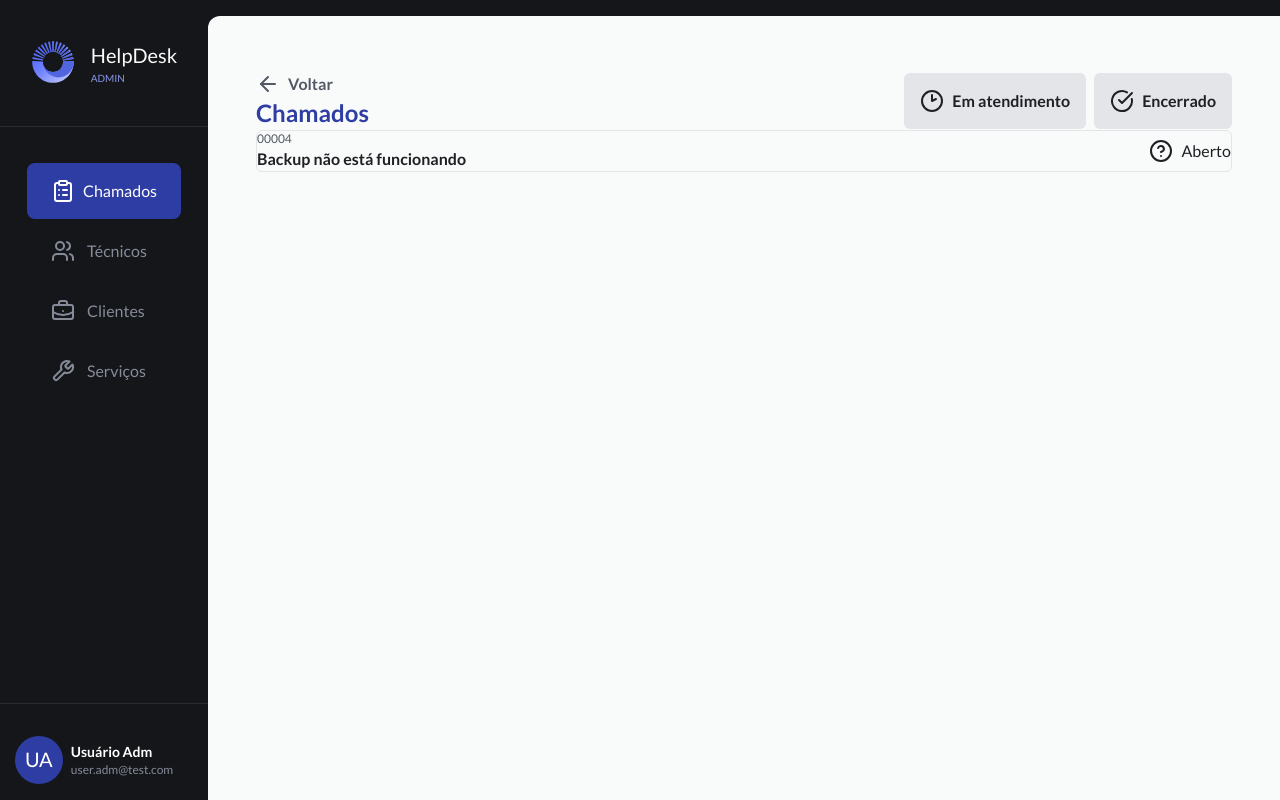
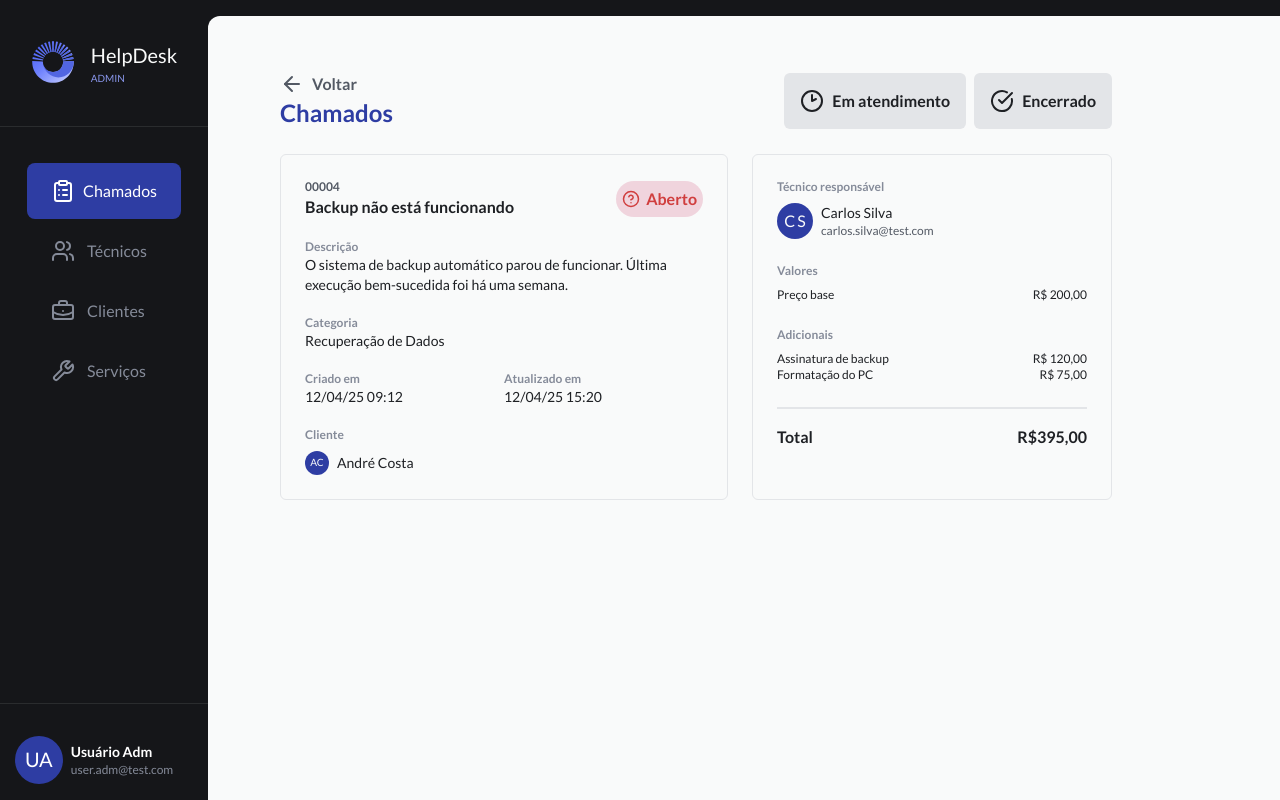
Before and after one commit to vitingg/help-desk-web, a React (Vite) app: page /dashboard/admin in a window 1280 px wide. Built offline with nearby package versions, Linux system fonts and the light colour scheme.

Commit message:
style: style the callings

```diff
--- a/src/modules/admin/components/second-content.tsx
+++ b/src/modules/admin/components/second-content.tsx
@@ -2,39 +2,108 @@ import { ArrowLeft, Clock2, CircleCheckBig, CircleHelp } from "lucide-react";
 
 export function Detail() {
   return (
-    <>
-      <div className="flex justify-between items-center pt-14">
-        <div className="flex flex-col">
+    <div className="md:pr-30 pd:ml-30 pr-6 pl-6">
+      <div className="flex flex-col md:flex-row md:justify-between md:items-center pt-14">
+        <div className="flex flex-col pb-3 md:pb-0">
           <p className="text-gray-300 font-semibold gap-2 flex items-center">
             <ArrowLeft /> Voltar
           </p>
           <p className="text-blue-dark font-semibold text-xl">Chamados</p>
         </div>
-        <div className="font-semibold text-gray-200 flex gap-2">
-          <div className="p-4 flex gap-2 bg-gray-500  rounded-md">
+        <div className="font-semibold text-gray-200 flex gap-2 ">
+          <div className="p-4 flex gap-2 flex-1 md:flex-none bg-gray-500  rounded-md">
             <Clock2 /> Em atendimento
           </div>
-          <div className="p-4 flex gap-2 bg-gray-500 rounded-md">
+          <div className="p-4 flex gap-2 flex-1 md:flex-none bg-gray-500 rounded-md">
             <CircleCheckBig /> Encerrado
           </div>
         </div>
       </div>
 
-      <div className="border border-gray-500 rounded-md">
-        <div className="flex justify-between items-center">
-          <div className="">
-            <p className="text-xs text-gray-300">00004</p>
-            <p className="font-semibold text-gray-200 text-md">
-              Backup não está funcionando{" "}
+      <div className="pt-6 flex flex-col md:flex-row gap-6">
+        <div className="border border-gray-500 flex-1 md:flex-none md:max-w-md rounded-md p-6">
+          <div className="flex justify-between items-center">
+            <div className="font-bold">
+              <p className="text-xs text-gray-300">00004</p>
+              <p className=" text-gray-200 text-md">
+                Backup não está funcionando{" "}
+              </p>
+            </div>
+            <div className="flex">
+              <p className="flex items-center gap-1.5 bg-feedback-openBackground p-1.5 rounded-3xl text-feedback-danger font-bold">
+                <CircleHelp height={18} width={18} /> Aberto
+              </p>
+            </div>
+          </div>
+          <div className="pt-5 pb-5">
+            <p className="text-xs font-bold text-gray-400">Descrição</p>
+            <p className="text-sm text-gray-200">
+              O sistema de backup automático parou de funcionar. Última execução
+              bem-sucedida foi há uma semana.
             </p>
           </div>
+          <div className="pb-5">
+            <p className="text-xs font-bold text-gray-400">Categoria</p>
+            <p className="text-sm text-gray-200">Recuperação de Dados</p>
+          </div>
+          <div className="flex pb-5">
+            <div className="flex flex-col w-1/2">
+              <p className="text-xs font-bold text-gray-400">Criado em</p>
+              <p className="text-sm text-gray-200">12/04/25 09:12</p>
+            </div>
+            <div className="flex flex-col w-1/2">
+              <p className="text-xs font-bold text-gray-400">Atualizado em</p>
+              <p className="text-sm text-gray-200">12/04/25 15:20</p>
+            </div>
+          </div>
           <div className="">
-            <p className="flex gap-2 ">
-              <CircleHelp /> Aberto
-            </p>
+            <p className="text-xs font-bold text-gray-400 pb-2">Cliente</p>
+            <div className="flex gap-2 items-center">
+              <div className="w-6 h-6 bg-blue-dark rounded-full text-2xs text-gray-600 flex justify-center items-center">
+                AC
+              </div>
+              <p className="text-sm text-gray-200">André Costa</p>
+            </div>
           </div>
         </div>
+
+        <div className="border border-gray-500 rounded-md flex-1 p-6">
+          <div className="space-y-2 pb-6">
+            <p className="text-xs text-gray-400 font-bold">
+              Técnico responsável
+            </p>
+            <div className="flex items-center gap-2">
+              <div className="w-9 gap-0.5 h-9 rounded-full bg-blue-dark flex justify-center items-center text-gray-600 text-md">
+                <p>C</p>
+                <p>S</p>
+              </div>
+              <span className="flex flex-col">
+                <p className="text-sm text-gray-200">Carlos Silva</p>
+                <p className="text-xs text-gray-300">carlos.silva@test.com</p>
+              </span>
+            </div>
+          </div>
+          <p className="text-gray-400 text-xs font-bold pb-2">Valores</p>
+          <span className="text-gray-200 text-xs flex justify-between items-center pb-6">
+            <p className="">Preço base</p>
+            <p className="">R$ 200,00</p>
+          </span>
+          <p className="text-gray-400 text-xs font-bold pb-2">Adicionais</p>
+          <span className="text-gray-200 text-xs flex justify-between items-center">
+            <p className="">Assinatura de backup</p>
+            <p className="">R$ 120,00</p>
+          </span>
+          <span className="text-gray-200 text-xs flex justify-between items-center pb-6">
+            <p className="">Formatação do PC</p>
+            <p className="">R$ 75,00</p>
+          </span>
+          <hr className="border-b-1 border-gray-500 mb-4" />
+          <span className="flex justify-between">
+            <p className="font-semibold">Total</p>
+            <p className="font-semibold">R$395,00</p>
+          </span>
+        </div>
       </div>
-    </>
+    </div>
   );
 }
```
